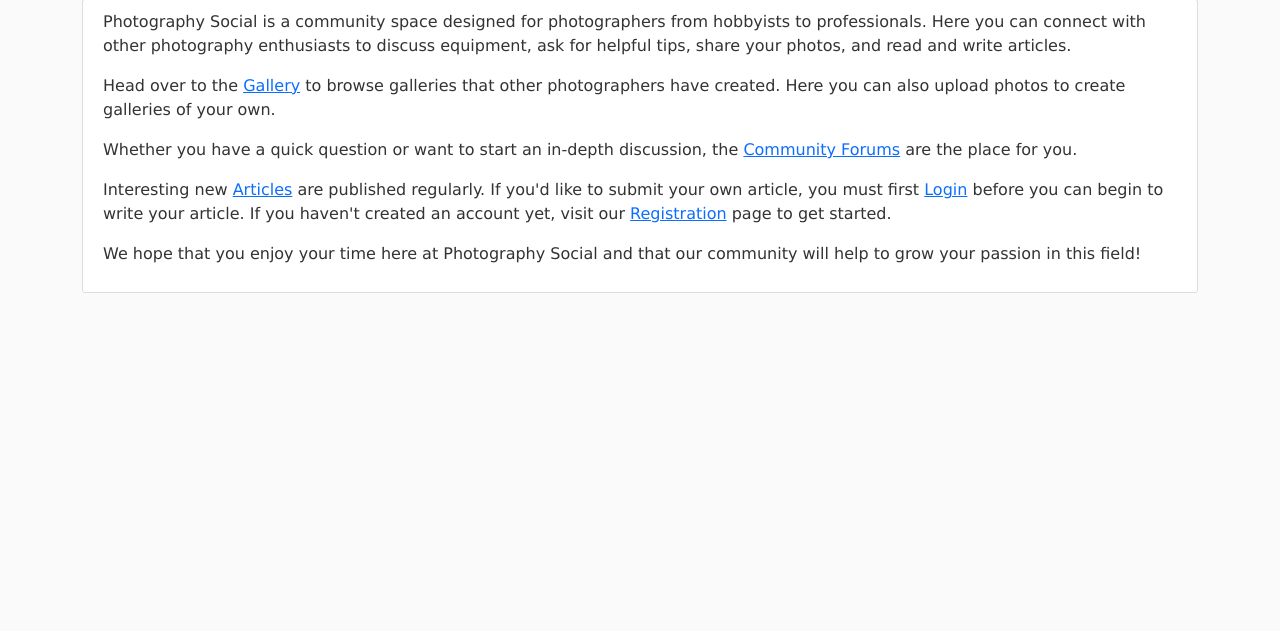
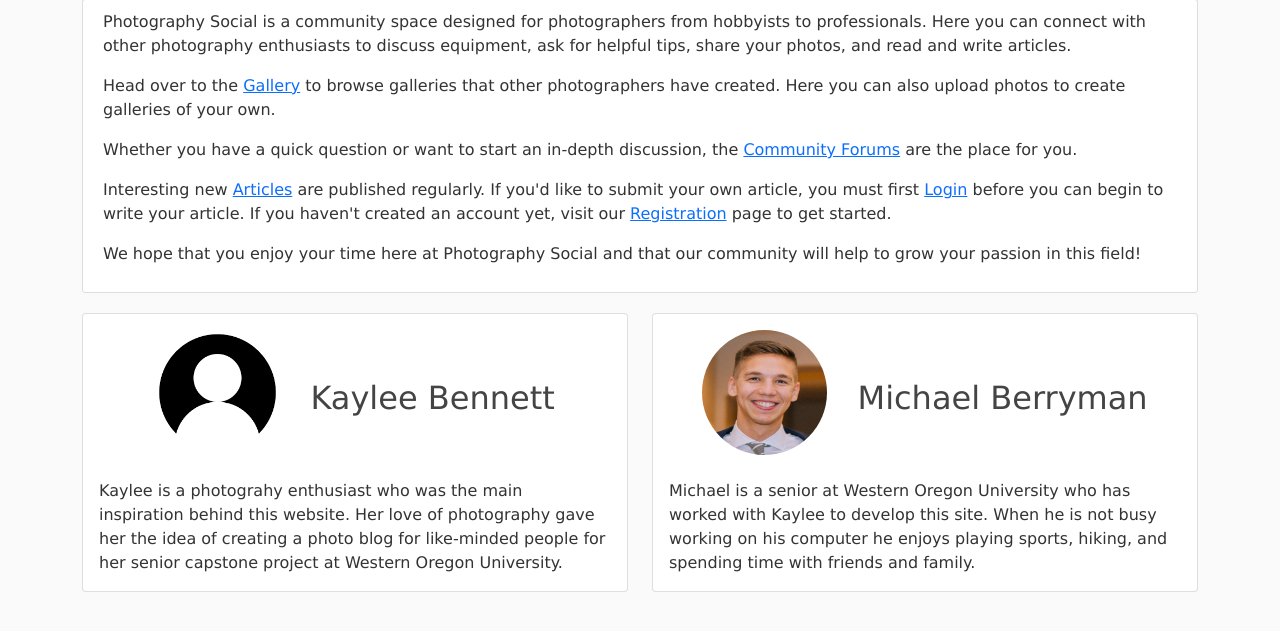
Before and after one commit to TeamB-Project/Photography-Blog, a Django app: page /about/ in a window 1280 px wide. Shown: the part 137-768 px from the top of the page. Run offline with Django 4.2, Linux system fonts and the light colour scheme; parts of the project's set-up code (start-up, migrations or seed data) failed here and were passed over; some libraries are stand-ins or nearby versions.

Commit message:
Added ability to tag articles and developer info to about page.

```diff
--- a/blog/forms.py
+++ b/blog/forms.py
@@ -1,5 +1,6 @@
 from django import forms
 from .models import Post, Category, BlogComment
+from taggit.forms import TagWidget
 
 categories = Category.objects.all().values_list('name','name')
 
@@ -14,25 +15,27 @@ for item in categories:
 class PostForm(forms.ModelForm):
     class Meta:
         model = Post
-        fields = ('title', 'category', 'author', 'content')
+        fields = ('title', 'category', 'author', 'content', 'tags')
 
         widgets = {
             'title': forms.TextInput(attrs={'class': 'form-control'}),
             'content': forms.Textarea(attrs={'class': 'form-control'}),
             'author': forms.TextInput(attrs={'class': 'form-control','value':'','id':'uid','type':'hidden'}),
             'category': forms.Select(choices=categories_list, attrs={'class': 'form-control'}),
+            'tags': forms.TextInput(attrs={'class': 'form-control'}),
         }
 
 
 class UpdateForm(forms.ModelForm):
     class Meta:
         model = Post
-        fields = ('title', 'category','content')
+        fields = ('title', 'category', 'content', 'tags')
 
         widgets = {
             'title': forms.TextInput(attrs={'class': 'form-control'}),
             'category': forms.Select(choices=categories_list, attrs={'class': 'form-control'}),
             'content': forms.Textarea(attrs={'class': 'form-control'}),
+            'tags': TagWidget(),
         }
 
 class BlogCreateCommentForm(forms.ModelForm):
--- a/blog/models.py
+++ b/blog/models.py
@@ -2,6 +2,7 @@ from django.db import models
 from django.utils import timezone
 from django.contrib.auth.models import User
 from django.urls import reverse
+from taggit.managers import TaggableManager
 
 class Post(models.Model):
     title = models.CharField(max_length=100)
@@ -10,6 +11,8 @@ class Post(models.Model):
     author = models.ForeignKey(User, on_delete=models.CASCADE)
     category = models.CharField(max_length=100, default='uncategorized')
     likes = models.ManyToManyField(User, related_name='blog_posts')
+    tags = TaggableManager()
+    approved = models.BooleanField(default=False)
 
     def total_likes(self):
         return self.likes.count()
--- a/blog/templates/blog/about.html
+++ b/blog/templates/blog/about.html
@@ -19,5 +19,29 @@
                     We hope that you enjoy your time here at Photography Social and that our community will help to grow your passion in this field!
                 </p>
             </article>
+            <div class="row mb-4">
+                <div class="col-sm-6">
+                    <div class="card">
+                    <div class="card-body">
+                        <h2 class="card-title text-center">
+                            <img class="rounded-circle account-img" src="/media/default.png">
+                            Kaylee Bennett
+                        </h2>
+                        <p class="card-text">Kaylee is a photograhy enthusiast who was the main inspiration behind this website. Her love of photography gave her the idea of creating a photo blog for like-minded people for her senior capstone project at Western Oregon University.</p>
+                    </div>
+                    </div>
+                </div>
+                <div class="col-sm-6">
+                    <div class="card">
+                    <div class="card-body">
+                        <h2 class="card-title text-center">
+                            <img class="rounded-circle account-img" src="/media/michael.jpeg">
+                            Michael Berryman
+                        </h2>
+                        <p class="card-text">Michael is a senior at Western Oregon University who has worked with Kaylee to develop this site. When he is not busy working on his computer he enjoys playing sports, hiking, and spending time with friends and family.</p>
+                    </div>
+                    </div>
+                </div>
+            </div>
         </body>
 {% endblock content %}
--- a/blog/templates/blog/articles.html
+++ b/blog/templates/blog/articles.html
@@ -6,11 +6,10 @@
   </form>
     {% for post in posts %}
       <article class="media content-section">
-        <img class="rounded-circle article-img" src="{{ post.author.profile.image.url }}">
         <div class="media-body">
           <div class="article-metadata">
             <div class="article-metadata">
-              <p>By <a href="{% url 'show-profile' pk=post.author.pk %}" class="username-title">{{ post.author }}</a>
+              <p><img class="rounded-circle article-img" src="{{ post.author.profile.image.url }}">By <a href="{% url 'show-profile' pk=post.author.pk %}" class="username-title">{{ post.author }}</a>
               <small class="text-muted">| {{ post.date_posted|date:"F d, Y" }}</small></p>
             </div>
             <h2><a class="article-title" href="{% url 'post-detail' post.id %}">{{ post.title }}</a></h2>
--- a/blog/urls.py
+++ b/blog/urls.py
@@ -30,4 +30,5 @@ urlpatterns = [
     path('search/', SearchResultsView.as_view(), name='search-results'),
     path('membergallery/<str:pid>/', membergallery, name='membergallery'),
     path('like/<int:pk>', LikeView, name='like_post'),
+    path('tags/<slug:tag_slug>/', views.TagIndexView.as_view(), name='posts-by-tag'),
 ]
--- a/blog/views.py
+++ b/blog/views.py
@@ -14,6 +14,7 @@ from django.db.models import Q
 from django.utils import timezone
 from django.urls import reverse_lazy, reverse
 from django.http import HttpResponseRedirect
+from taggit.models import Tag
 
 def home(request):
     return render(request, 'blog/home.html')
@@ -138,3 +139,23 @@ class SearchResultsView(ListView):
             Q(title__icontains=query) & Q(date_posted__isnull=False)
         ).exclude(Q(title__iexact='')).order_by('-date_posted')
         return object_list
+
+class TagMixin(object):
+    def get_context_data(self, **kwargs):
+        context = super(TagMixin, self).get_context_data(**kwargs)
+        context['tags'] = Tag.objects.all()
+        context['posts'] = Post.objects.all()
+        context['toptags'] = Post.tags.most_common()[:10]
+        return context
+
+class TagIndexView(TagMixin, ListView):
+    model = Post
+    template_name = 'blog/articles.html'
+
+    def get_context_data(self, **kwargs):
+            context = super(TagMixin, self).get_context_data(**kwargs)
+            context['tags'] = Tag.objects.all()
+            context['allposts'] = Post.objects.all()
+            context['toptags'] = Post.tags.most_common()[:10]
+            context['posts'] = Post.objects.filter(Q(tags__slug=self.kwargs.get('tag_slug')),Q(approved=True))
+            return context
--- a/users/templates/users/profile.html
+++ b/users/templates/users/profile.html
@@ -3,9 +3,8 @@
 {% block content %}
     <div class="content-section">
         <div class="media">
-            <img class="rounded-circle account-img" src="{{ user.profile.image.url }}">
             <div class="media-body">
-                <h2 class="account-heading">{{ user.username }}</h2>
+                <h2 class="account-heading"><img class="rounded-circle account-img" src="{{ user.profile.image.url }}">{{ user.username }}</h2>
                 <p class="text-secondary">{{ user.email }}</p>
                 <p class="text-secondary">{{ user.profile.about }}</p>
             </div>
--- a/users/templates/users/show_profile.html
+++ b/users/templates/users/show_profile.html
@@ -3,9 +3,8 @@
 {% block content %}
     <div class="content-section">
         <div class="media">
-            <img class="rounded-circle account-img" src="{{ profileuser.profile.image.url }}">
             <div class="media-body">
-                <h2 class="account-heading">{{ profileuser.username }}</h2>
+                <h2 class="account-heading"><img class="rounded-circle account-img" src="{{ profileuser.profile.image.url }}">{{ profileuser.username }}</h2>
                 <p class="text-secondary">{{ profileuser.email }}</p>
                 <p class="text-dark"> <b>About:</b><br> {{ profileuser.profile.about }}</p>
                 <button class="btn btn-sm btn-custom py-0 my-4" type="button" data-bs-toggle="collapse" data-bs-target="#collapseExample" aria-expanded="false" aria-controls="collapseExample">
```
Also changed, not shown: blog/admin.py (+9 -3 lines), blog/templates/blog/post_detail.html (+7 -0 lines), blog/migrations/0006_post_approved_post_tags.py (added), media/michael.jpeg (added).
